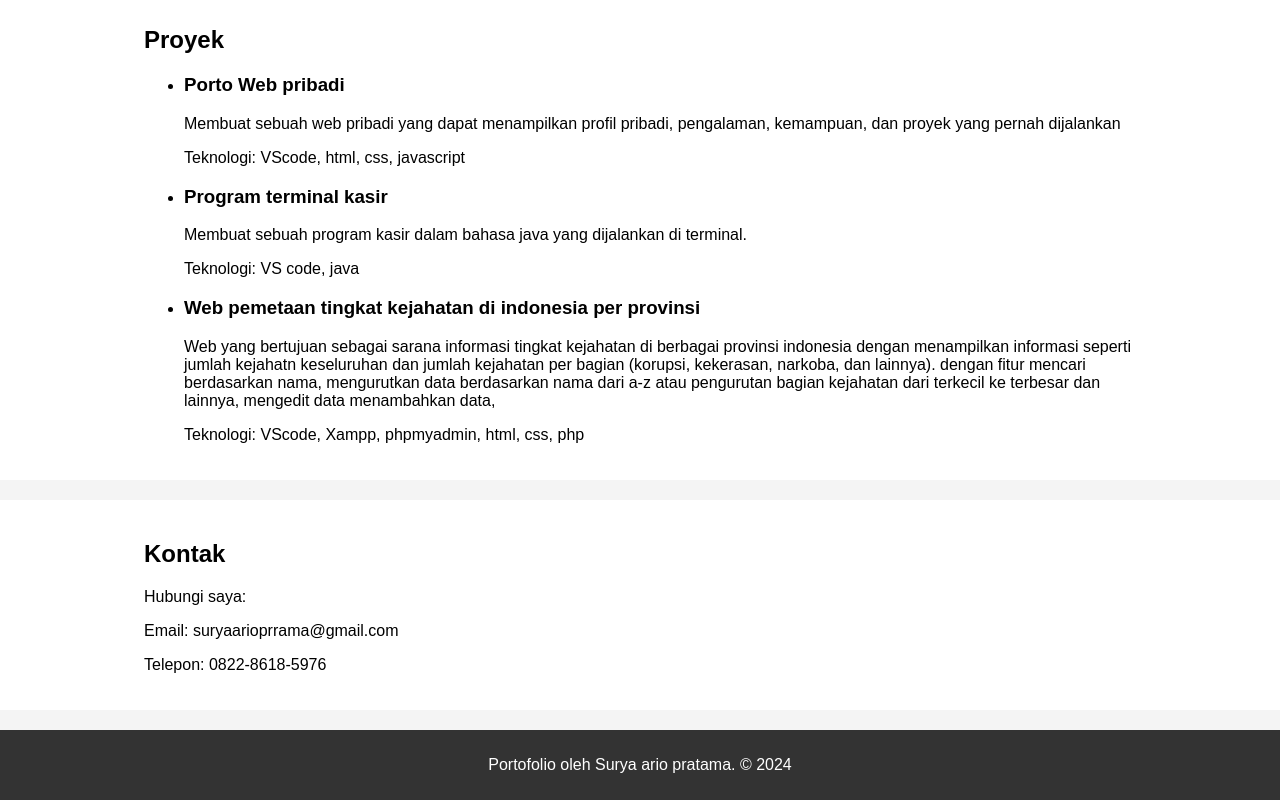
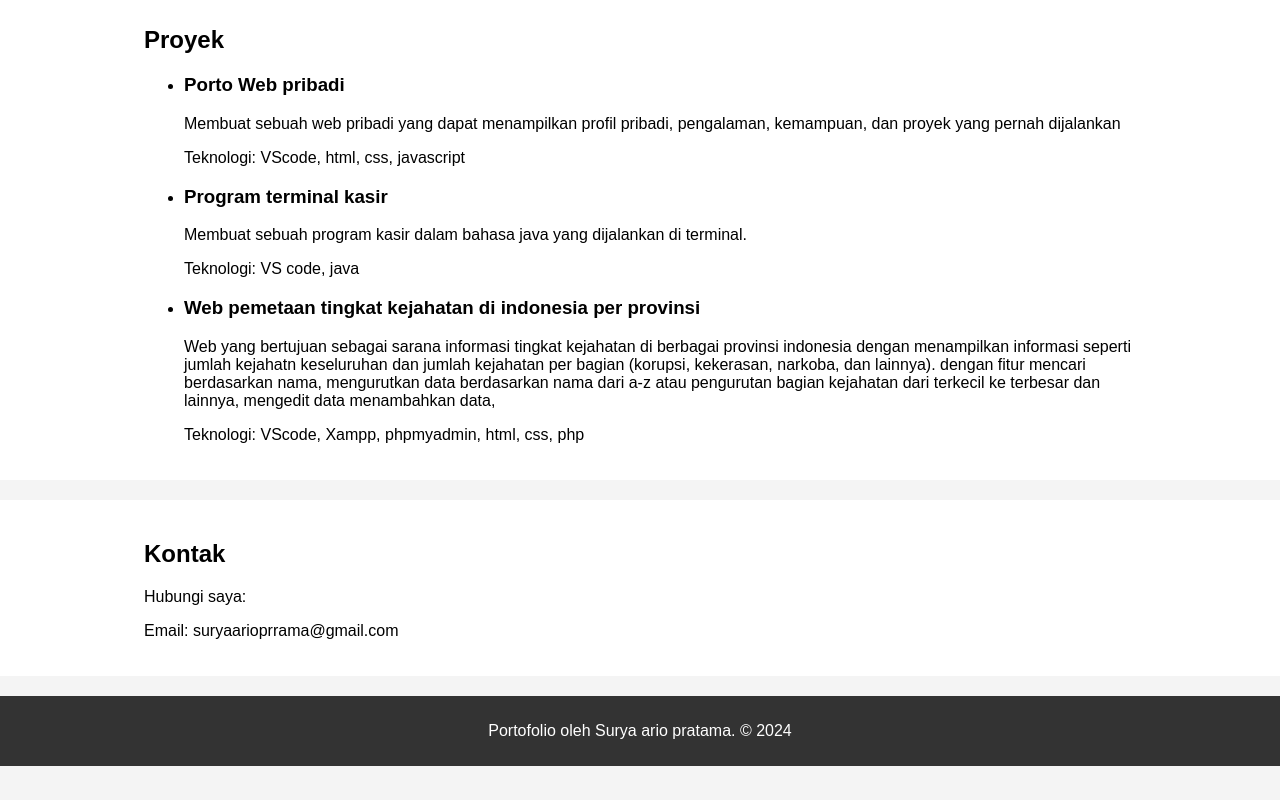
Before and after one commit to Unit54p/Portofolio-Kelompok-SBAB-lomba-hackaton-BI, a plain HTML site: page surya.html in a window 1280 px wide. Shown: the part 989-1789 px from the top of the page. After the commit the page ends 1755 px from the top, so only its background shows below. Drawn offline with Linux system fonts and the light colour scheme.

Commit message:
Update surya.html

```diff
--- a/surya.html
+++ b/surya.html
@@ -210,7 +210,6 @@
          <h2>Kontak</h2>
          <p>Hubungi saya:</p>
          <p>Email: suryaarioprrama@gmail.com</p>
-         <p>Telepon: 0822-8618-5976</p>
       </div>
    </section>
 
```
